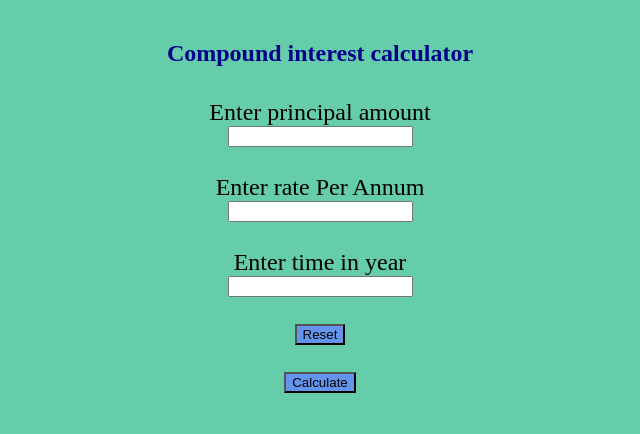
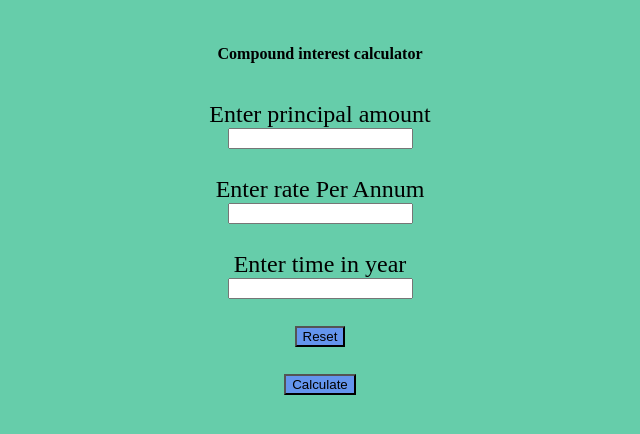
Before and after one commit to narayansatish/compound_interest_calculator, a plain HTML site: page index.html in a window 1280 px wide. Shown: the whole page, without its empty margins (320-960 px from the left). Drawn offline with Linux system fonts and the light colour scheme.

Commit message:
complete

```diff
--- a/index.html
+++ b/index.html
@@ -9,7 +9,7 @@
 </head>
 <body>
         <form id="form">
-            <h4>Compound interest calculator</h4>
+            <h6>Compound interest calculator</h6>
         <label for="p">Enter principal amount </label>
 
         <input type="number" id="p" name="p"  min="0" required="required">
```
